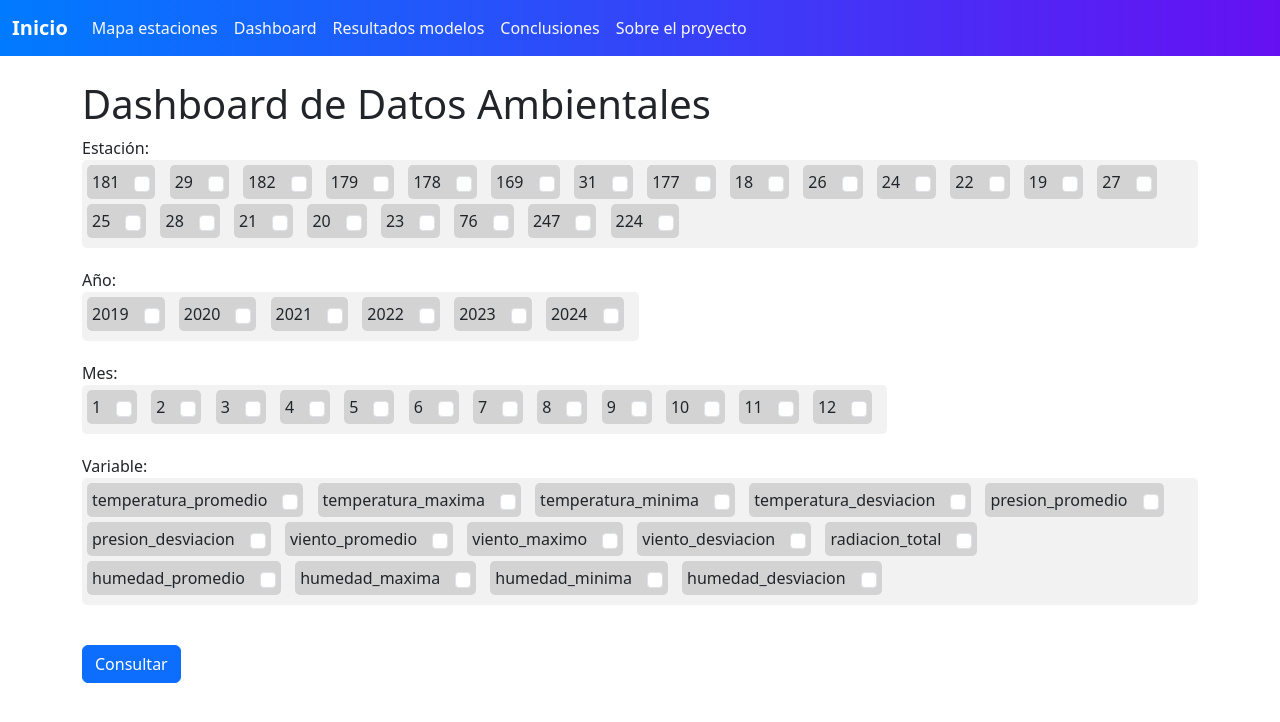
After one commit to Demuniano/TalentoTech, a Flask app: page /dashboard in a window 1280 px wide. The commit adds this page. Shown: the top 722 px of the page. Run offline with Flask 3, Linux system fonts and the light colour scheme.

Commit message:
navbar template added

```diff
--- a/app/routes/routes.py
+++ b/app/routes/routes.py
@@ -1,19 +1,68 @@
-from flask import Blueprint, render_template, jsonify
+from flask import Flask, request, render_template, jsonify, Blueprint
+import pandas as pd
+import sqlite3
 
 routes_bp = Blueprint('routes', __name__)
+archivo_entrada = r'app\data\resumen_mensual.csv'
+resumen_mensual = pd.read_csv(archivo_entrada)
 
 # Ruta principal para mostrar el map
 @routes_bp.route('/')
-def routes_view():
+def index():
+    return render_template('index.html')
+
+@routes_bp.route('/map')
+def map():
     return render_template('map.html')
+@routes_bp.route('/InfoModels')
+def InfoModels():
+    return render_template('InfoModels.html')
+def consultar_datos(estaciones, anios, meses, variables):
+    # if not estaciones or not anios or not meses or not variables:
+    #     return {'error': 'Debe seleccionar al menos una estación, un año, un mes y una variable.'}, 400
 
-# Ruta para enviar datos de las estaciones (en formato JSON)
-@routes_bp.route('/api/stations', methods=['GET'])
-def get_stations():
-    # Datos de ejemplo
-    stations = [
-        {"name": "Estación 1", "lat": 4.60971, "lng": -74.08175, "info": "Temperatura promedio: 20°C"},
-        {"name": "Estación 2", "lat": 3.43722, "lng": -76.5225, "info": "Temperatura promedio: 25°C"},
-        {"name": "Estación 3", "lat": 6.25184, "lng": -75.56359, "info": "Temperatura promedio: 22°C"},
-    ]
-    return jsonify(stations)
+    conn = sqlite3.connect('datos_ambientales.db')
+    cursor = conn.cursor()
+
+    # Construir la consulta dinámica con múltiples filtros
+    query = f'''
+    SELECT {", ".join(variables)}
+    FROM datos
+    WHERE estacion_sk IN ({", ".join(["?"] * len(estaciones))})
+    AND anio IN ({", ".join(["?"] * len(anios))})
+    AND mes IN ({", ".join(["?"] * len(meses))})
+    '''
+
+    # Combinar todos los parámetros para la consulta
+    parametros = estaciones + anios + meses
+    cursor.execute(query, parametros)
+    datos = cursor.fetchall()
+    conn.close()
+
+    # if not datos:
+    #     return {'error': 'No se encontraron datos para los criterios seleccionados.'}, 404
+    return datos
+
+@routes_bp.route('/consultar', methods=['POST'])
+def consultar():
+    estaciones = request.form.getlist('estacion')  # Recibir los valores como listas de estaciones
+    anios = [int(anio) for anio in request.form.getlist('anios')]  # Recibir los valores como listas de enteros
+    meses = [int(mes) for mes in request.form.getlist('meses')]  # Recibir los valores como listas de enteros
+    variables = request.form.getlist('variables')  # Lista de variables seleccionadas
+    print(estaciones, anios, meses, variables)
+    # Verificar que todas las listas tengan al menos un elemento
+    # if not estaciones or not anios or not meses or not variables:
+    #     return jsonify({'error': 'Debe seleccionar al menos una estación, un año, un mes y una variable.'}), 400
+
+    # Realizar la consulta en SQLite
+    datos = consultar_datos(estaciones, anios, meses, variables)
+
+    # if 'error' in datos:
+    #     return jsonify(datos), 404
+
+    # Devolver los resultados en formato JSON
+    return jsonify(datos)
+
+@routes_bp.route('/dashboard')
+def dashboard():
+    return render_template('dashboard.html')
--- /dev/null
+++ b/app/templates/dashboard.html
@@ -0,0 +1,137 @@
+{% extends "navbar.html" %}
+
+{% block title %}Mapa de Estaciones Meteorológicas{% endblock %}
+
+{% block content %}
+<div>
+    <h1>Dashboard de Datos Ambientales</h1>
+
+    <form id="consulta-form" method="POST" action="/consultar">
+        <div class="form-group">
+            <label for="estacion">Estación:</label>
+            <div class="options-row">
+                <div class="scroll-container">
+                    {% for station in [181,29,182,179,178,169,31,177,18,26,24,22,19,27,25,28,21,20,23,76,247,224,]%}
+                    <div class="option-item">
+                        <span>{{ station }}</span>
+                        <input type="checkbox" name="estacion" value="{{ station }}" class="form-check-input">
+                    </div>
+                    {% endfor %}
+                </div>
+            </div>
+        </div>
+        <div class="form-group">
+            <label for="anio">Año:</label>
+            <div class="options-row">
+                <div class="scroll-container">
+                    {% for anio in range(2019, 2025) %}
+                    <div class="option-item">
+                        <span>{{ anio }}</span>
+                        <input type="checkbox" name="anios" value="{{ anio }}" class="form-check-input">
+                    </div>
+                    {% endfor %}
+                </div>
+            </div>
+        </div>
+
+        <div class="form-group">
+            <label for="mes">Mes:</label>
+            <div class="options-row">
+                <div class="scroll-container">
+                    {% for mes in range(1, 13) %}
+                    <div class="option-item">
+                        <span>{{ mes }}</span>
+                        <input type="checkbox" name="meses" value="{{ mes }}" class="form-check-input">
+                    </div>
+                    {% endfor %}
+                </div>
+            </div>
+        </div>
+
+        <div class="form-group">
+            <label for="variable">Variable:</label>
+            <div class="options-row">
+                <div class="scroll-container">
+                    {% for variable in [
+                        'temperatura_promedio', 'temperatura_maxima', 'temperatura_minima',
+                        'temperatura_desviacion', 'presion_promedio', 'presion_desviacion',
+                        'viento_promedio', 'viento_maximo', 'viento_desviacion',
+                        'radiacion_total', 'humedad_promedio', 'humedad_maxima',
+                        'humedad_minima', 'humedad_desviacion'
+                    ] %}
+                    <div class="option-item">
+                        <span>{{ variable }}</span>
+                        <input type="checkbox" name="variables" value="{{ variable }}" class="form-check-input">
+                    </div>
+                    {% endfor %}
+                </div>
+            </div>
+        </div>
+
+        <button type="submit" class="btn btn-primary">Consultar</button>
+    </form>
+</div>
+
+<script>
+document.getElementById('consulta-form').addEventListener('submit', function(event) {
+    event.preventDefault(); // Evitar el envío del formulario para mostrar los datos en la consola primero
+
+    const formData = new FormData(this);
+    const selectedEstaciones = formData.getAll('estacion');
+    const selectedAnios = formData.getAll('anios');
+    const selectedMeses = formData.getAll('meses');
+    const selectedVariables = formData.getAll('variables');
+
+    console.log('Estaciones seleccionadas:', selectedEstaciones);
+    console.log('Años seleccionados:', selectedAnios);
+    console.log('Meses seleccionados:', selectedMeses);
+    console.log('Variables seleccionadas:', selectedVariables);
+
+    this.submit(); // Enviar el formulario después de mostrar los datos en la consola
+});
+</script>
+<style>
+    .options-row {
+        display: flex;
+        justify-content: flex-start;
+        flex-wrap: wrap;
+        gap: 15px;
+    }
+
+    .scroll-container {
+        max-height: 200px;
+        overflow-y: auto;
+        background-color: #f2f2f2; /* Color de fondo */
+        border-radius: 5px;
+        padding: 5px;
+    }
+
+    .option-item {
+        display: inline-flex;
+        align-items: center;
+        margin-right: 10px;
+        background-color: #d3d3d3;  /* Fondo para cada opción */
+        padding: 5px;
+        border-radius: 5px;
+               margin-bottom: 5px;
+    }
+
+    .option-item span {
+        margin-right: 5px;
+        white-space: nowrap; /* Evita que el texto se divida */
+    }
+
+    .option-item input {
+        margin-left: 10px;
+    }
+
+    .form-group {
+        margin-bottom: 20px;
+        width: 100%;
+    }
+
+    .btn {
+        margin-top: 20px;
+    }
+</style>
+{% endblock %}
--- /dev/null
+++ b/app/templates/navbar.html
@@ -0,0 +1,116 @@
+<!DOCTYPE html>
+<html lang="en">
+<head>
+    <meta charset="UTF-8">
+    <meta name="viewport" content="width=device-width, initial-scale=1.0">
+    <title>{% block title %}Mapa de Estaciones{% endblock %}</title>
+    <link rel="stylesheet" href="https://unpkg.com/leaflet@1.9.4/dist/leaflet.css">
+    <link rel="stylesheet" href="https://cdn.jsdelivr.net/npm/bootstrap@5.3.2/dist/css/bootstrap.min.css">
+    <style>
+        #map { height: 600px; width: 100%; }
+
+        .navbar {
+            background: linear-gradient(90deg, #007BFF, #6610f2);
+        }
+        .navbar-brand {
+            font-weight: bold;
+            color: #fff !important;
+        }
+        .nav-link {
+            color: #f8f9fa !important;
+            font-weight: 500;
+            transition: color 0.3s ease, padding 0.3s ease;
+        }
+        .nav-link:hover {
+            color: #ffcc00 !important;
+            border-bottom: 2px solid #ffcc00;
+        }
+        .nav-item:hover {
+            border: 2px solid #ffcc00;
+            border-radius: 5px;
+        }
+        .navbar-toggler {
+            border: none;
+            background-color: transparent;
+        }
+
+        .navbar-toggler-icon {
+            width: 30px;
+            height: 30px;
+            position: relative;
+            background-color: transparent;
+        }
+        .navbar-toggler-icon span {
+            content: '';
+            position: absolute;
+            height: 5px;
+            width: 100%;
+            background-color: #fff;
+            transition: all 0.3s ease;
+        }
+
+        .navbar-toggler-icon::before {
+            top: 0;
+            border-radius: 2px;
+        }
+
+        .navbar-toggler-icon::after {
+            bottom: 0;
+            border-radius: 2px;
+        }
+
+        .navbar-toggler-icon span {
+            top: 50%;
+            transform: translateY(-50%);
+            border-radius: 2px;
+        }
+
+        .navbar-toggler:focus .navbar-toggler-icon {
+            outline: none;
+        }
+
+    </style>
+</head>
+<body>
+
+    <nav class="navbar navbar-expand-lg">
+        <div class="container-fluid">
+            <a class="navbar-brand" href="/">Inicio</a>
+            <button class="navbar-toggler" type="button" data-bs-toggle="collapse" data-bs-target="#navbarNav" aria-controls="navbarNav" aria-expanded="false" aria-label="Toggle navigation">
+                <span class="navbar-toggler-icon"></span>
+            </button>
+            <div class="collapse navbar-collapse" id="navbarNav">
+                <ul class="navbar-nav">
+                    <li class="nav-item">
+                        <a class="nav-link" href="/map">Mapa estaciones</a>
+                    </li>
+                    <li class="nav-item">
+                        <a class="nav-link" href="/dashboard">Dashboard</a>
+                    </li>
+                    <li class="nav-item">
+                        <a class="nav-link" href="/InfoModels">Resultados modelos</a>
+                    </li>
+                    <li class="nav-item">
+                        <a class="nav-link" href="/">Conclusiones</a>
+                    </li>
+                    <li class="nav-item">
+                        <a class="nav-link" href="/">Sobre el proyecto</a>
+                    </li>
+                </ul>
+            </div>
+        </div>
+    </nav>
+
+    <!-- Contenido dinámico -->
+    <main class="container mt-4">
+        {% block content %}
+        {% endblock %}
+    </main>
+
+    <!-- Scripts -->
+    <script src="https://cdn.jsdelivr.net/npm/bootstrap@5.3.2/dist/js/bootstrap.bundle.min.js"></script>
+    <script src="https://unpkg.com/leaflet@1.9.4/dist/leaflet.js"></script>
+    {% block scripts %}
+    {% endblock %}
+</body>
+</html>
```
Also changed, not shown: app/data/ubicaciones.csv (added, +23 -0 lines), app/templates/index.html (added, +27 -0 lines), app/templates/infoModels.html (added, +33 -0 lines), app/templates/map.html (+9 -16 lines), app/data/resumen_mensual.csv (added).
